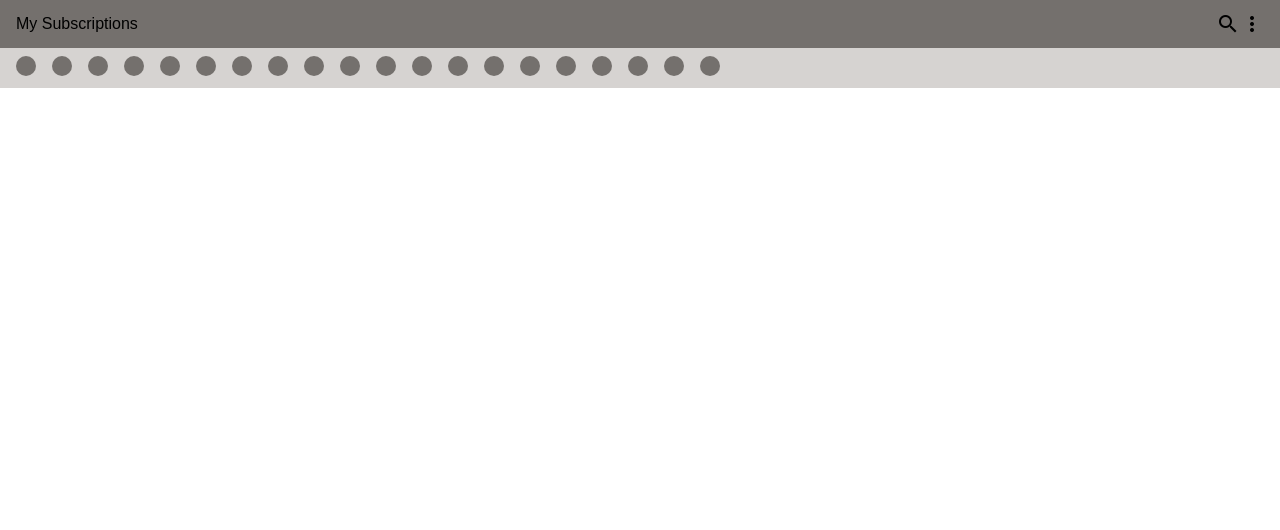
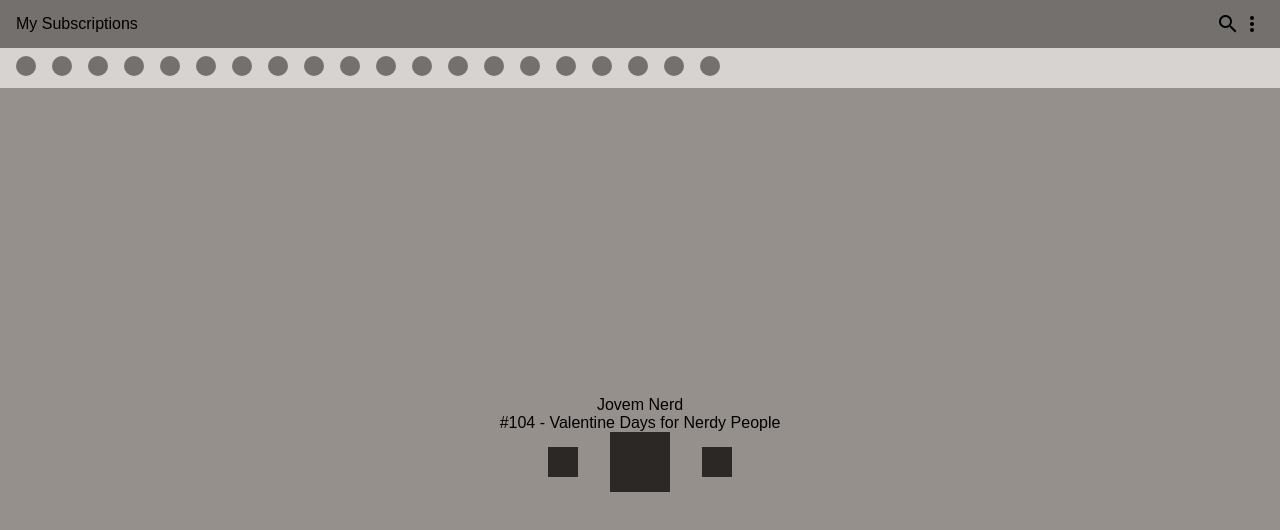
Before and after one commit to bernbecht/beepod, a React (Create React App) app: page / in a window 1280 px wide. Shown: the top 530 px of the page. Built offline with nearby package versions, Linux system fonts and the light colour scheme.

Commit message:
adds player fullscreen mode prototype

```diff
--- a/src/App.css
+++ b/src/App.css
@@ -20,6 +20,9 @@
   to {
     transform: rotate(360deg); } }
 
+html, body, #root, .App {
+  height: 100%; }
+
 ul {
   margin: 0;
   padding: 0;
--- a/src/App.js
+++ b/src/App.js
@@ -1,8 +1,13 @@
 import React, { Component } from 'react';
 import logo from './logo.svg';
-import './App.css';
+
 import HeaderBar from './components/HeaderBar/HeaderBar';
 import SubscribedList from './components/SubscribedList/SubscribedList';
+import Player from './components/Player/Player';
+
+
+import './App.css';
+
 
 class App extends Component {
   render() {
@@ -10,6 +15,7 @@ class App extends Component {
       <div className="App">
         <HeaderBar />
         <SubscribedList />
+        <Player />
       </div>
     );
   }
--- a/src/App.scss
+++ b/src/App.scss
@@ -27,6 +27,10 @@
   to { transform: rotate(360deg); }
 }
 
+html, body, #root, .App {
+  height: 100%;
+}
+
 ul {
     margin: 0;
     padding: 0;
--- /dev/null
+++ b/src/components/Player/Player.css
@@ -0,0 +1,22 @@
+.Player {
+  background-color: #95908C;
+  height: calc(100% - 88px);
+  display: flex;
+  flex-direction: column;
+  justify-content: center;
+  align-items: center; }
+  .Player .trackTextWrapper {
+    text-align: center; }
+  .Player .audioControlsWrapper {
+    display: flex;
+    flex-direction: row;
+    align-items: center; }
+    .Player .audioControlsWrapper .audioControls-button {
+      background-color: #2C2825;
+      margin: 0 1rem; }
+    .Player .audioControlsWrapper .small {
+      height: 30px;
+      width: 30px; }
+    .Player .audioControlsWrapper .big {
+      height: 60px;
+      width: 60px; }
--- /dev/null
+++ b/src/components/Player/Player.js
@@ -0,0 +1,23 @@
+import React, { Component } from 'react';
+import './Player.css';
+
+
+class Player extends Component {
+    render() {
+        return (
+            <div className='Player'>
+                <div className='trackTextWrapper'>
+                    <div className="trackText-title">Jovem Nerd</div>
+                    <div className="trackText-subTitle">#104 - Valentine Days for Nerdy People</div>
+                </div>
+                <div className='audioControlsWrapper'>
+                    <div className="audioControls-button small"></div>
+                    <div className="audioControls-button big"></div>
+                    <div className="audioControls-button small"></div>
+                </div>
+            </div>
+        );
+    }
+}
+
+export default Player;
--- /dev/null
+++ b/src/components/Player/Player.scss
@@ -0,0 +1,36 @@
+@import '../common/styles/variables.scss';
+
+.Player {
+    background-color: $color-gray-medium;
+    height: calc(100% - 88px);
+
+    display: flex;
+    flex-direction: column;
+    justify-content: center;
+    align-items: center;
+
+    .trackTextWrapper {
+      text-align: center;
+    }
+
+    .audioControlsWrapper {
+      display: flex;
+      flex-direction: row;
+      align-items: center;
+
+      .audioControls-button {
+        background-color: $color-gray-darker;
+        margin: 0 1rem;
+      }
+
+      .small {
+        height: 30px;
+        width: 30px;
+      }
+
+      .big {
+        height: 60px;
+        width: 60px;
+      }
+    }
+}
```
